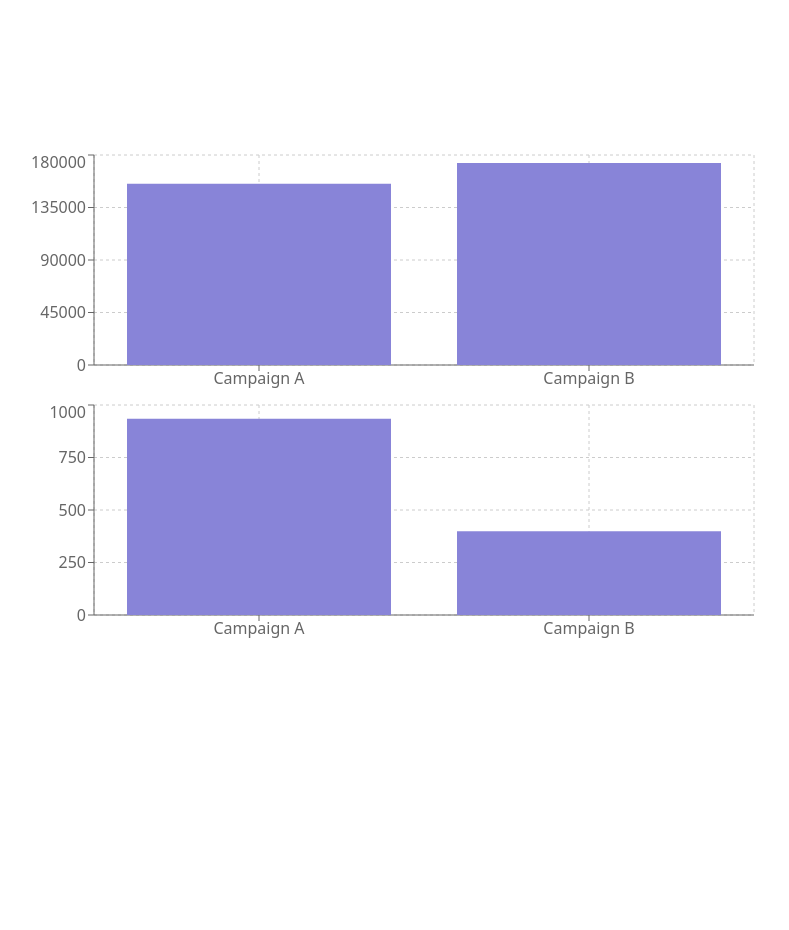
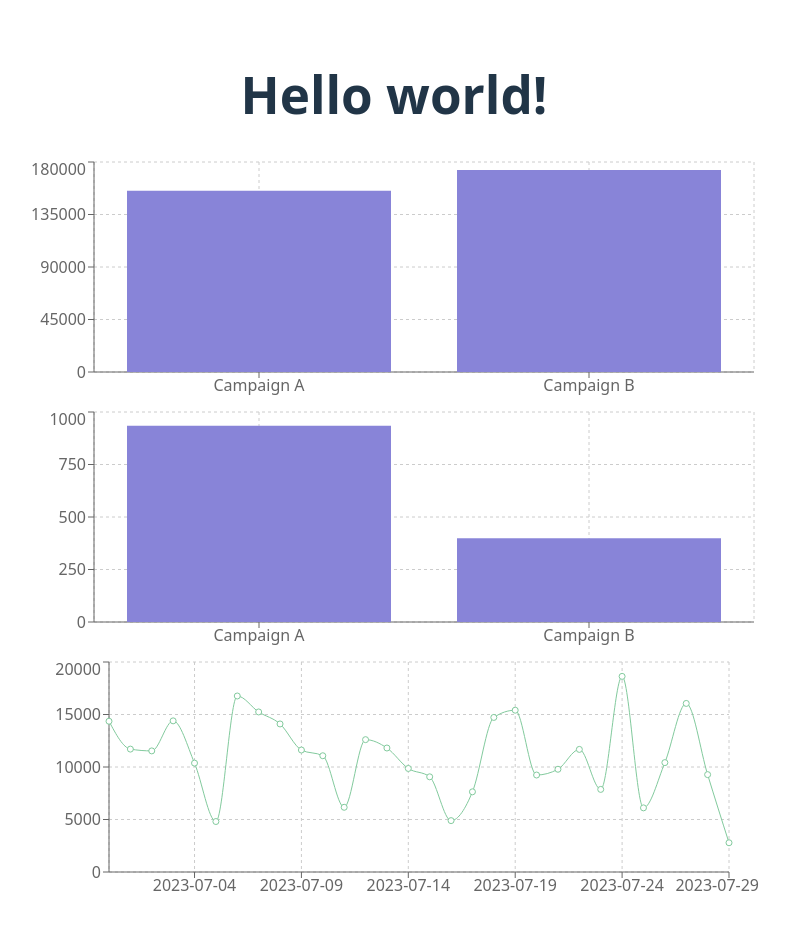
Before and after one commit to lancevalera/data-visualization-test, a React (Vite) app: page / in a window 1280 px wide. Shown: the top 930 px of the page, without its empty margins (246-1035 px from the left). Before the commit the page ends 800 px from the top, so only its background shows below. Built offline with nearby package versions, Linux system fonts and the light colour scheme.

Commit message:
Add day by day metrics

```diff
--- /dev/null
+++ b/src/pages/reports/components/dayByDayMetrics/index.jsx
@@ -0,0 +1,37 @@
+import { LineChart, CartesianGrid, XAxis, YAxis, Tooltip, Line } from 'recharts';
+import { useQuery } from 'src/hooks';
+
+const dataReducer = (field) => (data) => {
+  const totalMetricsByDate = data.reduce((acc, current) => {
+    const { date, impressions, clicks } = current
+    const metricValue = impressions + clicks;
+    return { ...acc, [date]: (acc[date] || 0) + metricValue }
+  }, {});
+  console.log({ totalMetricsByDate });
+  return Object.keys((totalMetricsByDate)).map((name) => ({
+    name,
+    metric: totalMetricsByDate[name]
+  }));
+};
+
+export const DayByDayGraph = ({ metric }) => {
+  const [data, _setQuery] = useQuery('', dataReducer(metric));
+  const { loading, result } = data;
+  console.log({ result });
+  if (loading) {
+    return 'Loading'
+  }
+
+  return (
+    <div>
+      <LineChart width={730} height={250} data={result}
+        margin={{ top: 5, right: 30, left: 20, bottom: 5 }}>
+        <CartesianGrid strokeDasharray="3 3" />
+        <XAxis dataKey="name" />
+        <YAxis />
+        <Tooltip />
+        <Line type="monotone" dataKey="metric" stroke="#82ca9d" />
+      </LineChart>
+    </div>
+  )
+}
--- a/src/pages/reports/components/index.js
+++ b/src/pages/reports/components/index.js
@@ -1 +1,2 @@
 export * from './totalMetrics';
+export * from './dayByDayMetrics';
--- a/src/pages/reports/index.jsx
+++ b/src/pages/reports/index.jsx
@@ -1,8 +1,12 @@
-import { TotalMetricsGraph } from './components';
+import { TotalMetricsGraph, DayByDayGraph } from './components';
 
 export const Reports = () => (
 	<div>
+		<h1 class="text-3xl font-bold underline">
+			Hello world!
+		</h1>
 		<TotalMetricsGraph metric="impressions" />
 		<TotalMetricsGraph metric="clicks" />
+		<DayByDayGraph />
 	</div>
 )
```
